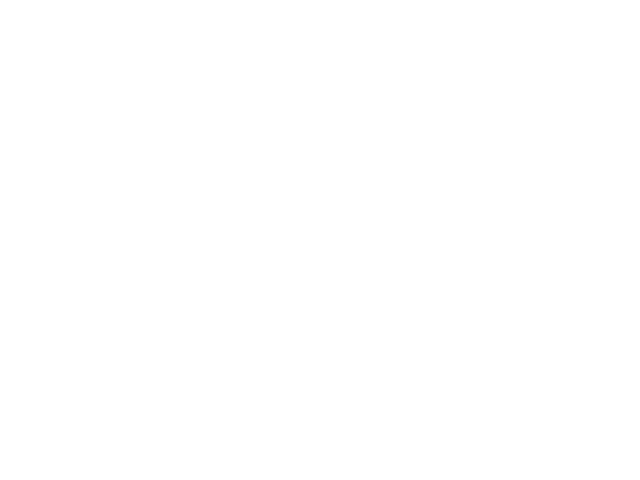
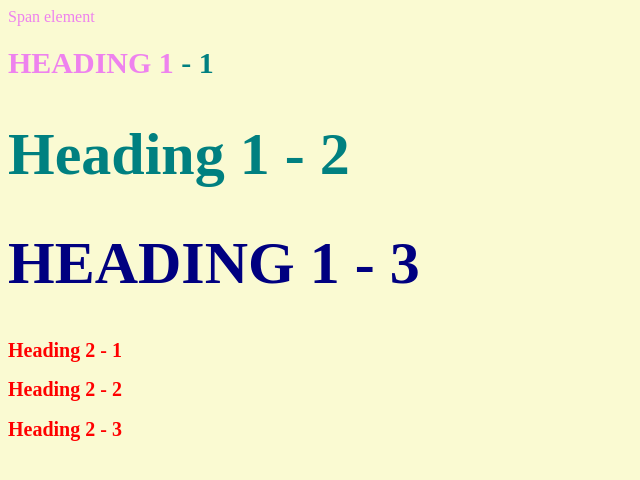
Before and after one commit to tobiasfischer95/cartoon-hero, a plain HTML site: page style.html in a window 1280 px wide. Shown: the whole page, without its empty margins (0-640 px from the left). Drawn offline with Linux system fonts and the light colour scheme.

Commit message:
created a css test html page and css file

```diff
--- /dev/null
+++ b/css/test.css
@@ -0,0 +1,25 @@
+body{
+    background-color: lightgoldenrodyellow;
+}
+
+h1{
+font-size: 30px;
+color: teal;
+}
+h2{
+color: red;
+font-size: 20px;
+}
+
+.big{
+font-size: 60px;
+}
+.uppercase{
+text-transform: uppercase;
+}
+.big.uppercase{
+color: navy;
+}
+span{
+color: violet;
+}
--- a/style.html
+++ b/style.html
@@ -1,19 +1,17 @@
 <!DOCTYPE html>
 <html>
     <head>
-        <title>
-            <head>
-                <body>
-                    <h1> style="Heading 1 - 1</h1>
-                    <h1>Heading 1 - 2</h1>
-                    <h1>Heading 1 - 3</h1>
-                    <h2>Heading 2 - 1</h2>
-                    <h2>Heading 2 - 2</h2>
-                    <h2>Heading 2 - 3</h2>
+        <title>Style test</title>
+       <link rel="stylesheet" href="css/test.css">
+    </head>
+    <body>
+        <span>Span element</span>
+        <h1 class="uppercase"><span>Heading 1</span> - 1</h1>
+        <h1 class="big">Heading 1 - 2</h1>
+        <h1 class="big uppercase">Heading 1 - 3</h1>
+        <h2>Heading 2 - 1</h2>
+        <h2>Heading 2 - 2</h2>
+        <h2>Heading 2 - 3</h2>
 
-
-                </body>
-            </head>
-        </title>
-    </head>
+    </body>
 </html>
```
